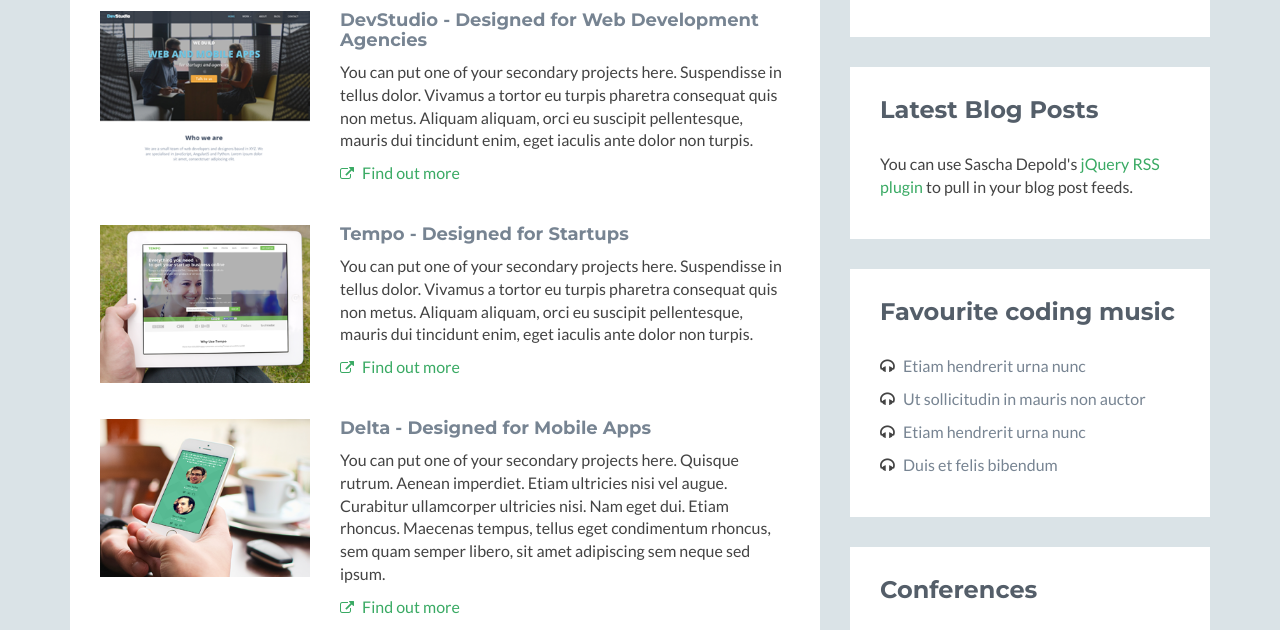
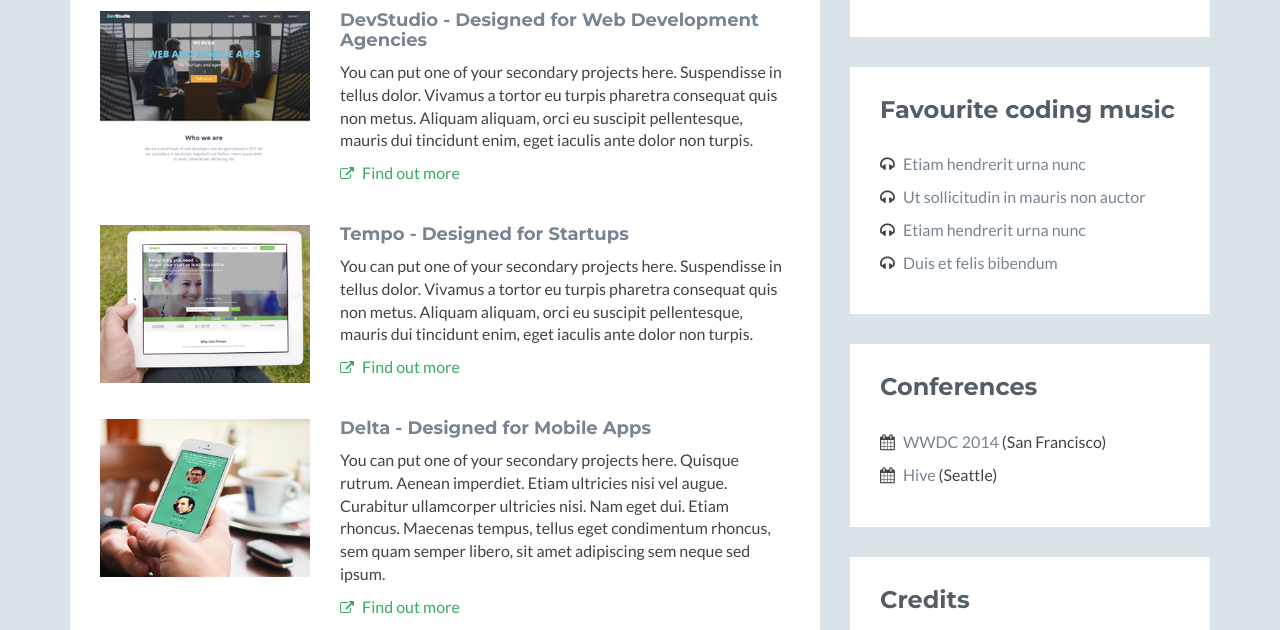
Before and after one commit to normarosita16/normarosita16.github.io, a plain HTML site: page index.html in a window 1280 px wide. Shown: the part 2166-2796 px from the top of the page. Drawn offline with nearby package versions, Linux system fonts and the light colour scheme; a script that the page names is missing; some icons are missing.

Commit message:
Update index.html

```diff
--- a/index.html
+++ b/index.html
@@ -436,20 +436,6 @@
                 </aside>
                 <!--//section-->
 
-                <aside class="blog aside section">
-                    <div class="section-inner">
-                        <h2 class="heading">Latest Blog Posts</h2>
-                        <p>You can use Sascha Depold's <a href="https://github.com/sdepold/jquery-rss"
-                                target="_blank">jQuery RSS plugin</a> to pull in your blog post feeds.</p>
-                        <div id="rss-feeds" class="content">
-
-                        </div>
-                        <!--//content-->
-                    </div>
-                    <!--//section-inner-->
-                </aside>
-                <!--//section-->
-
                 <aside class="list music aside section">
                     <div class="section-inner">
                         <h2 class="heading">Favourite coding music</h2>
```
